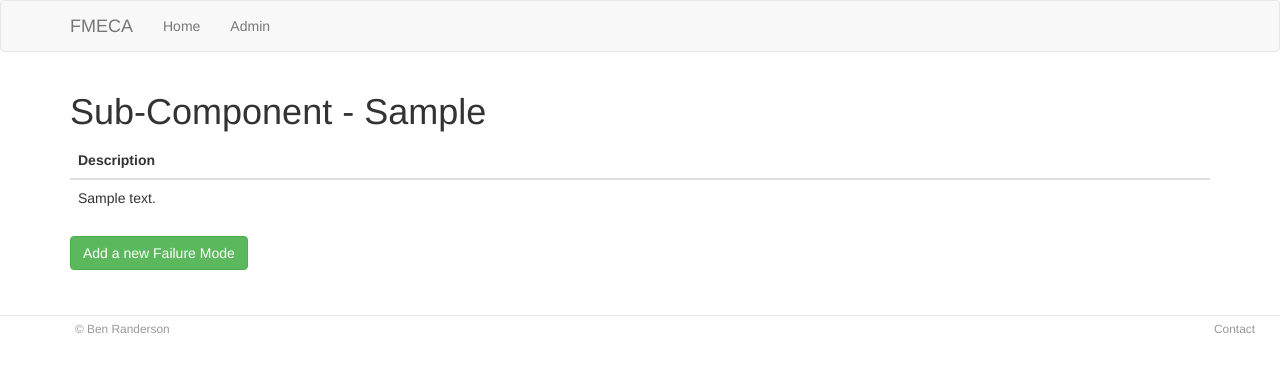
After one commit to benranderson/fmeca, a Flask app: page /component/1/subcomponent/1 in a window 1280 px wide. The commit adds this page. Shown: the top 372 px of the page. Run offline with Flask 2, Linux system fonts and the light colour scheme; tables that the repository leaves empty hold one stand-in row (values such as "Sample post"); some libraries are stand-ins or nearby versions.

Commit message:
adds failure modes

```diff
--- a/app/main/views.py
+++ b/app/main/views.py
@@ -5,8 +5,10 @@ matplotlib.use('Agg')
 import matplotlib.pyplot as plt
 from . import main
 from app import db
-from ..models import Component, Vessel, Consequence, VesselTrip
-from .forms import VesselForm, ComponentForm, ConsequenceForm, VesselTripForm
+from ..models import Component, SubComponent, Vessel, Consequence, VesselTrip, \
+    FailureMode
+from .forms import VesselForm, ComponentForm, SubComponentForm, \
+    ConsequenceForm, VesselTripForm, FailureModeForm
 
 
 @main.route('/', methods=['GET'])
@@ -91,23 +93,45 @@ def vessel_trip_add(component_id, consequence_id):
     return render_template('form.html', form=form, heading=heading)
 
 
-# @main.route('/component/<int:id>/subcomponent/add', methods=['GET', 'POST'])
-# def consequence_add(id):
-#     component = Component.query.get_or_404(id)
-#     form = ConsequenceForm()
-#     form.vessel.choices = [(vessel.id, vessel.name)
-#                            for vessel in Vessel.query.order_by('name')]
-#     if form.validate_on_submit():
-#         consequence = Consequence(name=form.name.data,
-#                                   hydro_release=form.hydro_release.data)
-#         vessel = Vessel.query.get_or_404(form.vessel.data)
-#         consequence.vessel.append(vessel)
-#         consequence.component_id = component.id
-#         db.session.add(consequence)
-#         flash('Global Consequence added.')
-#         return redirect(url_for('.component', id=component.id))
-#     heading = "Add a new Global Consequence"
-#     return render_template('form.html', form=form, heading=heading)
+@main.route('/component/<int:component_id>/subcomponent/<int:subcomponent_id>', methods=['GET', 'POST'])
+def subcomponent(component_id, subcomponent_id):
+    subcomponent = SubComponent.query.get_or_404(subcomponent_id)
+    return render_template("subcomponent.html", subcomponent=subcomponent,
+                           component_id=component_id)
+
+
+@main.route('/component/<int:id>/subcomponent/add', methods=['GET', 'POST'])
+def subcomponent_add(id):
+    component = Component.query.get_or_404(id)
+    form = SubComponentForm()
+    if form.validate_on_submit():
+        subcomponent = SubComponent(ident=form.ident.data,
+                                    category=form.category.data)
+        subcomponent.component_id = component.id
+        db.session.add(subcomponent)
+        flash('Sub-Component added.')
+        return redirect(url_for('.component', id=component.id))
+    heading = "Add a new Sub-Component"
+    return render_template('form.html', form=form, heading=heading)
+
+
+@main.route('/component/<int:component_id>/subcomponent/<int:subcomponent_id>/failure_mode/add', methods=['GET', 'POST'])
+def failure_mode_add(component_id, subcomponent_id):
+    subcomponent = SubComponent.query.get_or_404(subcomponent_id)
+    form = FailureModeForm()
+    form.consequence_id.choices = [(consequence.id, consequence.name)
+                                   for consequence in Consequence.query.order_by('name')]
+    if form.validate_on_submit():
+        failure_mode = FailureMode(description=form.description.data,
+                                   mttf=form.mttf.data,
+                                   consequence_id=form.consequence_id.data)
+        failure_mode.subcomponent_id = subcomponent.id
+        db.session.add(failure_mode)
+        flash('Failure Mode added.')
+        return redirect(url_for('.subcomponent', component_id=component_id,
+                                subcomponent_id=subcomponent.id))
+    heading = "Add a new Failure Mode"
+    return render_template('form.html', form=form, heading=heading)
 
 
 @main.route('/component/<int:id>/fig', methods=['GET'])
--- a/app/static/styles.css
+++ b/app/static/styles.css
@@ -10,10 +10,6 @@
 /* footer */
 
 footer {
-  position: fixed;
-  left: 0;
-  bottom: 0;
-  width: 100%;
   margin-top: 45px;
   padding-top: 5px;
   border-top: 1px solid #eaeaea;
--- a/app/templates/component.html
+++ b/app/templates/component.html
@@ -21,17 +21,18 @@
             {% endfor %}
         </table>
         <a href="{{ url_for('.consequence_add', id=component.id) }}"><button type="button" class="btn btn-success">Add a new Global Consequence</button></a>
-        <h2>Subcomponents</h2>
+        <h2>Sub-Components</h2>
         <table class="table table-hover">
             <thead><tr><th>Ident</th><th>Category</th><th></th></tr></thead>
             {% for subcomponent in component.subcomponents %}
                 <tr>
-                    <td>{{ subcomponent.ident }}</td>
+                    <td><a href="{{ url_for('.subcomponent', component_id=component.id, subcomponent_id=subcomponent.id) }}"><button type="button" class="btn btn-primary">{{ subcomponent.ident }}</button></a></td>
                     <td>{{ subcomponent.category }}</td>
                     <td></td>
                 </tr>
             {% endfor %}
         </table>
+        <a href="{{ url_for('.subcomponent_add', id=component.id) }}"><button type="button" class="btn btn-success">Add a new Sub-Component</button></a>
         <h2>Chart</h2>
         <img src="{{ url_for('main.fig', id=component.id) }}" alt="Image Placeholder">
     </div>
--- /dev/null
+++ b/app/templates/subcomponent.html
@@ -0,0 +1,19 @@
+{% extends "base.html" %}
+{% import "bootstrap/wtf.html" as wtf %}
+
+{% block title %}Sub-Components{% endblock %}
+
+{% block page_content %}
+    <div class="container">
+        <h1>Sub-Component - {{ subcomponent.ident }}</h1>
+        <table class="table table-hover">
+            <thead><tr><th>Description</th></tr></thead>
+            {% for failure_mode in subcomponent.failure_modes %}
+                <tr>
+                    <td>{{ failure_mode.description }}</td>
+                </tr>
+            {% endfor %}
+        </table>
+        <a href="{{ url_for('.failure_mode_add', component_id=component_id, subcomponent_id=subcomponent.id) }}"><button type="button" class="btn btn-success">Add a new Failure Mode</button></a>
+    </div>
+{%- endblock %}
```
Also changed, not shown: app/main/forms.py (+7 -0 lines), app/models.py (+8 -2 lines), migrations/versions/2e5307cb530e_.py (renamed from migrations/versions/73206fa1d1ed_.py, +28 -6 lines), migrations/versions/b305873c4810_.py (deleted, +0 -59 lines), config.py (line endings or trailing spaces), data-dev.sqlite, 1 other file.
